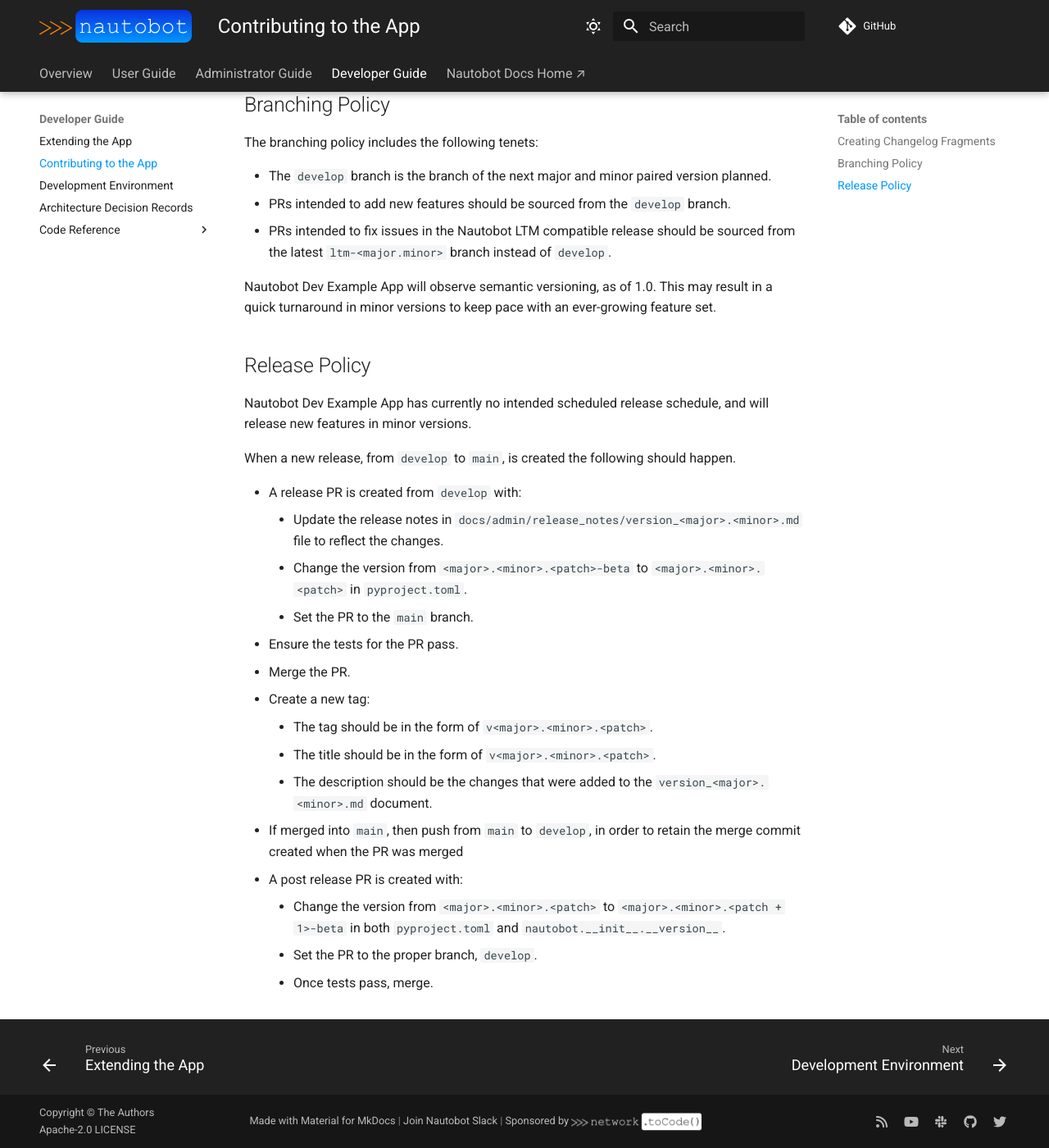
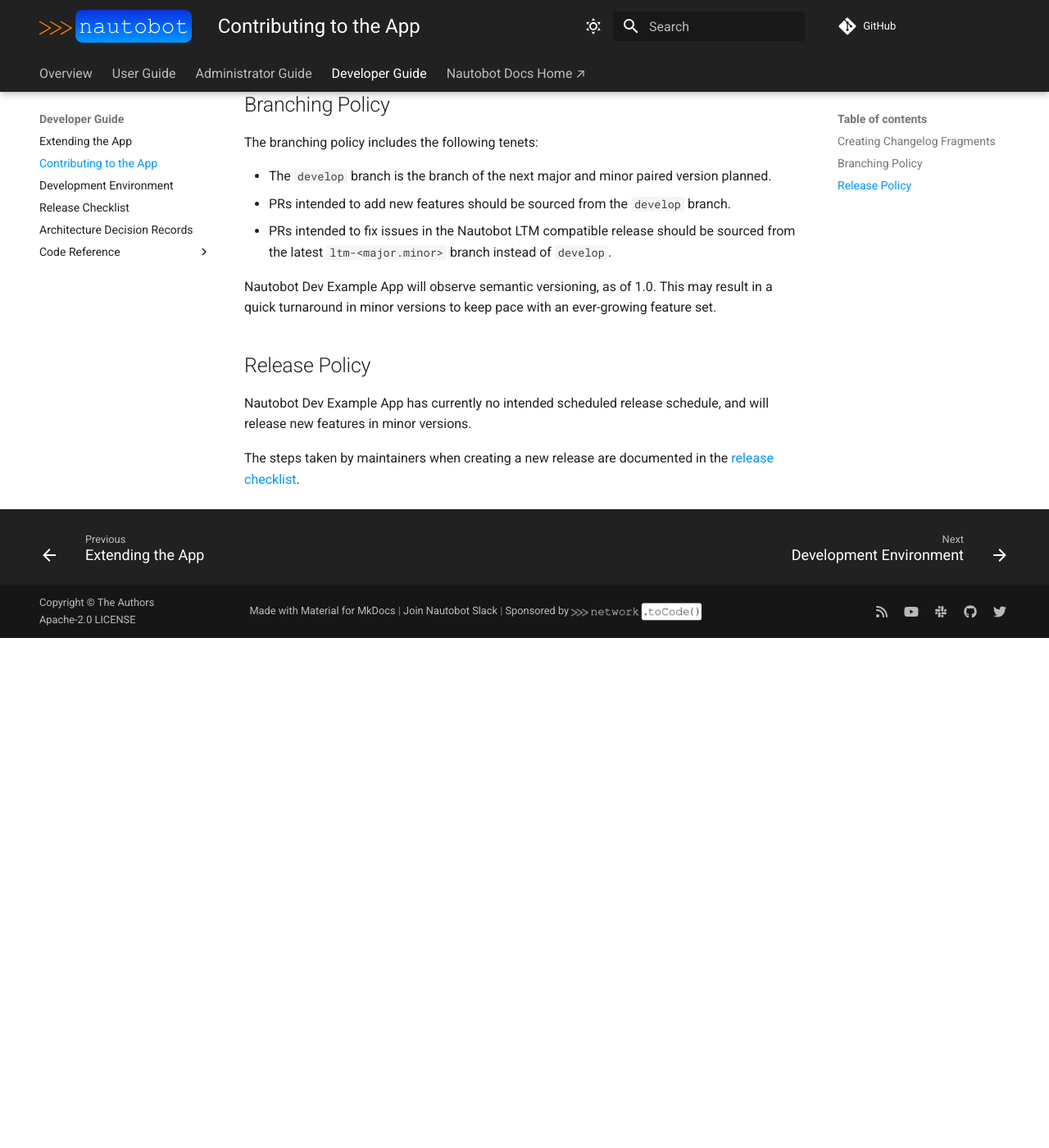
Before and after one commit to nautobot/nautobot-app-dev-example, an MkDocs documentation site: the page built from docs/dev/contributing.md, in a window 1280 px wide and 1400 px high, scrolled down 1383 px. Shown: the whole window at 82% size. Built offline with MkDocs 1.6.1 and Material for MkDocs 9.7.7, drawn with Linux system fonts in a browser that asks for light colours; comment, search, counter and statistics services are not loaded; after the commit the page ends 2161 px from its top, so only the background shows below that.

Commit message:
Add release checklist (#22)
* Add release checklist

* Address review feedback

* Tweaks from feedback

```diff
--- a/docs/dev/contributing.md
+++ b/docs/dev/contributing.md
@@ -53,20 +53,4 @@
 
 Nautobot Dev Example App has currently no intended scheduled release schedule, and will release new features in minor versions.
 
-When a new release, from `develop` to `main`, is created the following should happen.
-
-- A release PR is created from `develop` with:
-    - Update the release notes in `docs/admin/release_notes/version_<major>.<minor>.md` file to reflect the changes.
-    - Change the version from `<major>.<minor>.<patch>-beta` to `<major>.<minor>.<patch>` in `pyproject.toml`.
-    - Set the PR to the `main` branch.
-- Ensure the tests for the PR pass.
-- Merge the PR.
-- Create a new tag:
-    - The tag should be in the form of `v<major>.<minor>.<patch>`.
-    - The title should be in the form of `v<major>.<minor>.<patch>`.
-    - The description should be the changes that were added to the `version_<major>.<minor>.md` document.
-- If merged into `main`, then push from `main` to `develop`, in order to retain the merge commit created when the PR was merged
-- A post release PR is created with:
-    - Change the version from `<major>.<minor>.<patch>` to `<major>.<minor>.<patch + 1>-beta` in both `pyproject.toml` and `nautobot.__init__.__version__`.
-    - Set the PR to the proper branch, `develop`.
-    - Once tests pass, merge.
+The steps taken by maintainers when creating a new release are documented in the [release checklist](./release_checklist.md).
--- a/mkdocs.yml
+++ b/mkdocs.yml
@@ -120,6 +120,7 @@
       - Extending the App: "dev/extending.md"
       - Contributing to the App: "dev/contributing.md"
       - Development Environment: "dev/dev_environment.md"
+      - Release Checklist: "dev/release_checklist.md"
       - Architecture Decision Records: "dev/arch_decision.md"
       - Code Reference:
           - "dev/code_reference/index.md"
```
Also changed, not shown: docs/dev/release_checklist.md (added, +135 -0 lines), 2 other files.
